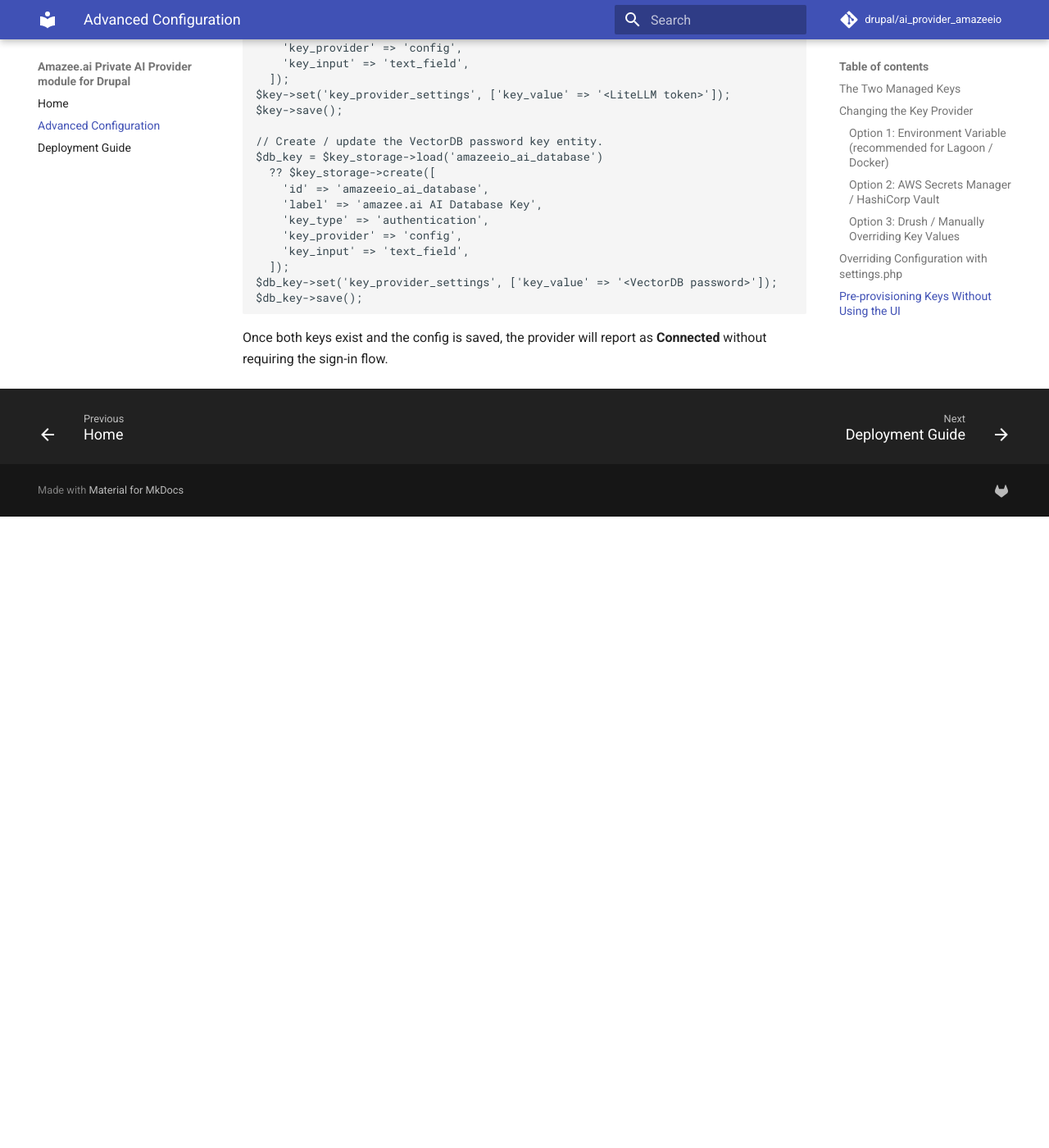
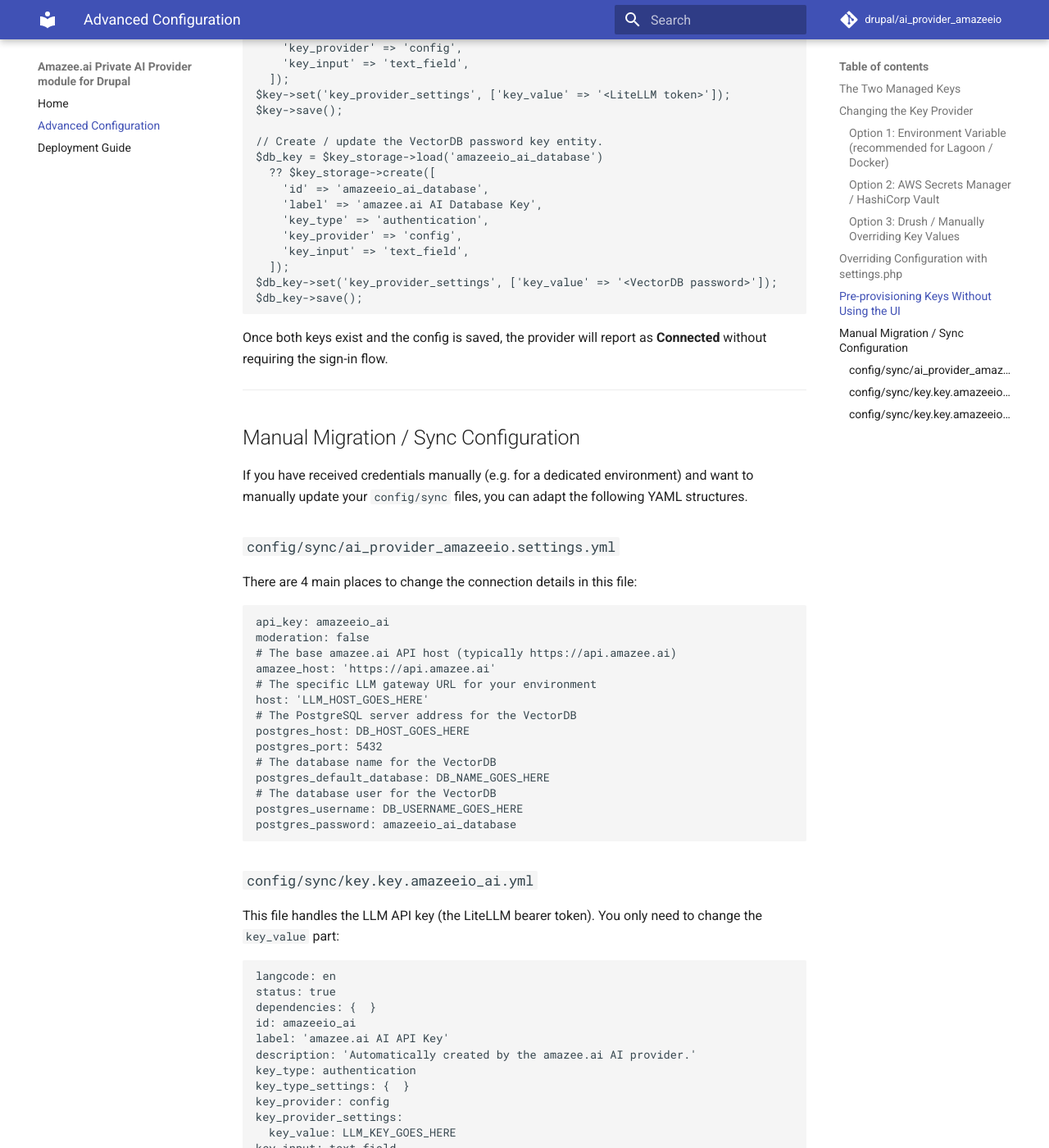
Before and after one commit to Workshop-Orange/ai_provider_amazeeio, an MkDocs documentation site: the page built from docs/advanced-configuration.md, in a window 1280 px wide and 1400 px high, scrolled down 2794 px. Shown: the whole window at 82% size. Built offline with MkDocs 1.6.1 and Material for MkDocs 9.7.7, drawn with Linux system fonts in a browser that asks for light colours; the version menu is left out; before the commit the page ends 3424 px from its top, so only the background shows below that; some of the changed text lies outside the part shown.

Commit message:
chore: update docs

````diff
--- a/docs/advanced-configuration.md
+++ b/docs/advanced-configuration.md
@@ -128,3 +128,72 @@ $db_key->save();
 ```
 
 Once both keys exist and the config is saved, the provider will report as **Connected** without requiring the sign-in flow.
+
+---
+
+## Manual Migration / Sync Configuration
+
+If you have received credentials manually (e.g. for a dedicated environment) and want to manually update your `config/sync` files, you can adapt the following YAML structures.
+
+### `config/sync/ai_provider_amazeeio.settings.yml`
+
+There are 4 main places to change the connection details in this file:
+
+```yaml
+api_key: amazeeio_ai
+moderation: false
+# The base amazee.ai API host (typically https://api.amazee.ai)
+amazee_host: 'https://api.amazee.ai'
+# The specific LLM gateway URL for your environment
+host: 'LLM_HOST_GOES_HERE'
+# The PostgreSQL server address for the VectorDB
+postgres_host: DB_HOST_GOES_HERE
+postgres_port: 5432
+# The database name for the VectorDB
+postgres_default_database: DB_NAME_GOES_HERE
+# The database user for the VectorDB
+postgres_username: DB_USERNAME_GOES_HERE
+postgres_password: amazeeio_ai_database
+```
+
+### `config/sync/key.key.amazeeio_ai.yml`
+
+This file handles the LLM API key (the LiteLLM bearer token). You only need to change the `key_value` part:
+
+```yaml
+langcode: en
+status: true
+dependencies: {  }
+id: amazeeio_ai
+label: 'amazee.ai AI API Key'
+description: 'Automatically created by the amazee.ai AI provider.'
+key_type: authentication
+key_type_settings: {  }
+key_provider: config
+key_provider_settings:
+  key_value: LLM_KEY_GOES_HERE
+key_input: text_field
+key_input_settings: {  }
+```
+
+### `config/sync/key.key.amazeeio_ai_database.yml`
+
+This file handles the VectorDB password. You only need to change the `key_value` part:
+
+```yaml
+langcode: en
+status: true
+dependencies: {  }
+id: amazeeio_ai_database
+label: 'amazee.ai AI Database Key'
+description: 'Automatically created by the amazee.ai AI provider.'
+key_type: authentication
+key_type_settings: {  }
+key_provider: config
+key_provider_settings:
+  key_value: DATABASE_KEY_GOES_HERE
+key_input: text_field
+key_input_settings: {  }
+```
+
+> **Reminder:** After making manual changes to `config/sync`, run `drush cim -y` to import the new configuration into your database.
````
Also changed, not shown: docs/index.md (+27 -0 lines).
